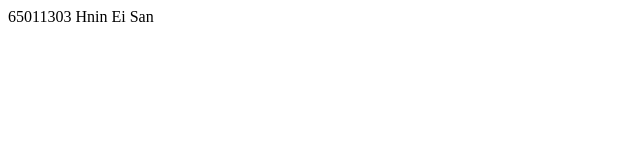
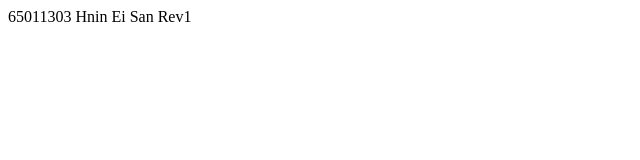
Before and after one commit to Hninei-san/git101_EiSan, a plain HTML site: page index.html in a window 1280 px wide. Shown: the full height of the page, 0-640 px from the left. Drawn offline with Linux system fonts and the light colour scheme.

Commit message:
Update index.html

```diff
--- a/index.html
+++ b/index.html
@@ -7,6 +7,6 @@
     <title>Document</title>
 </head>
 <body>
-    65011303 Hnin Ei San
+    65011303 Hnin Ei San Rev1
 </body>
 </html>
```
